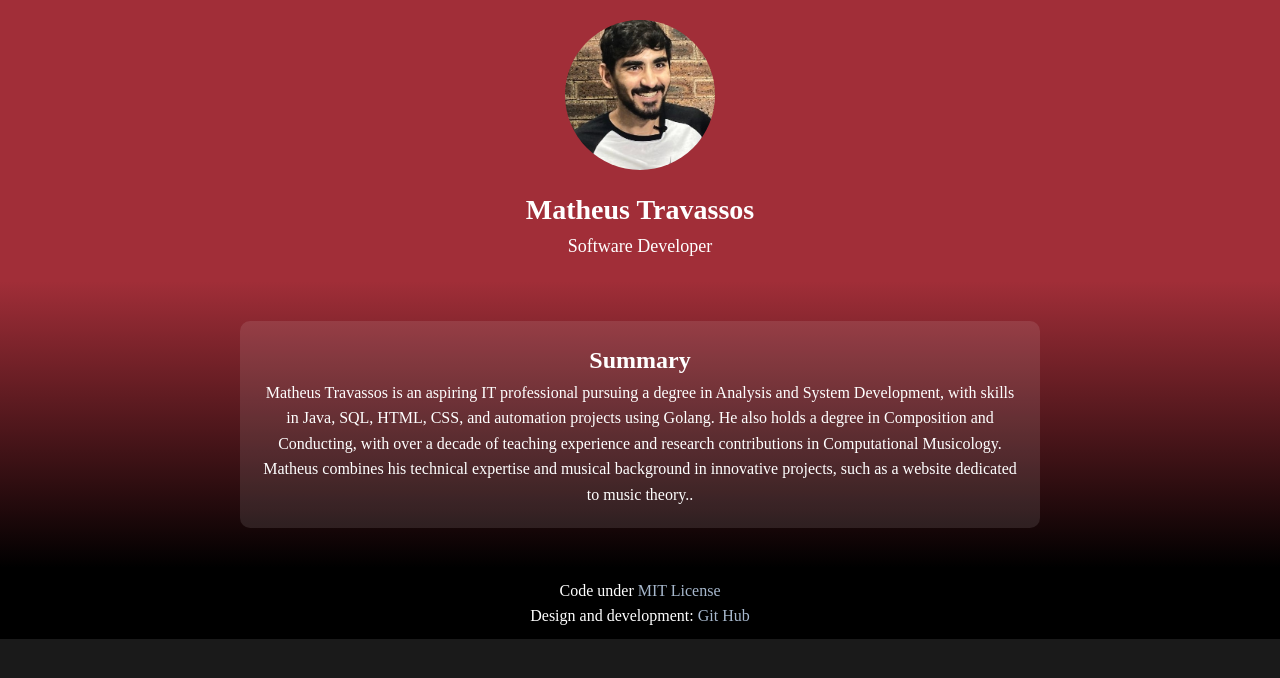
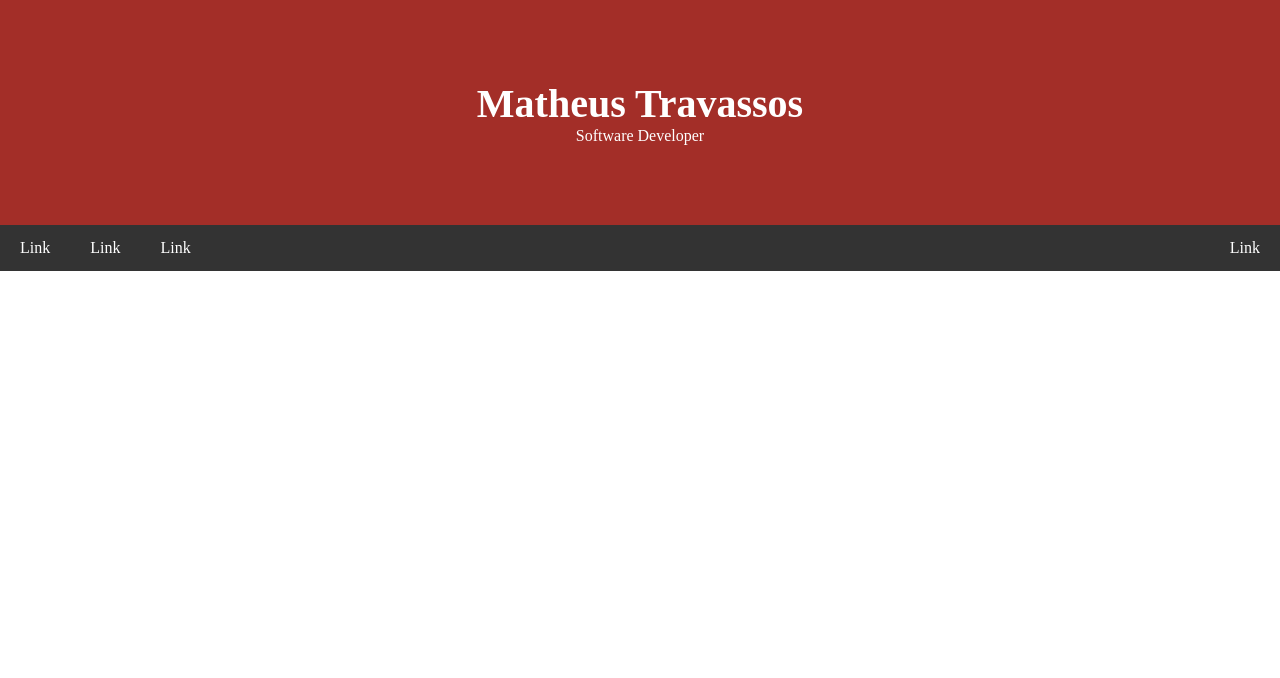
Before and after one commit to mtravassos96/my-resume, a plain HTML site: page index.html in a window 1280 px wide. Drawn offline with Linux system fonts and the light colour scheme.

Commit message:
Makeover
Started all over, same design

```diff
--- a/css/index.css
+++ b/css/index.css
@@ -1,68 +1,43 @@
-* {
+*{
     margin: 0;
     padding: 0;
     box-sizing: border-box;
+}
+
+body {
     font-family: 'Times New Roman', Times, serif;
 }
 
-body {
-    background-color: #1a1a1a;
+.header {
+    padding: 80px;
+    text-align: center;
+    background: #a32e28;
     color: white;
-    line-height: 1.6;
 }
 
-header {
-    background-color: #a12e38;
-    padding: 20px;
-    text-align: center;
+.header h1 {
+    font-size: 40px;
 }
 
-header img {
-    width: 150px;
-    height: 150px;
-    border-radius: 50%;
-    object-fit: cover;
-    margin-bottom: 10px;
+.navbar {
+    overflow: hidden;
+    background-color: #333;
 }
 
-header h1 {
-    font-size: 28px;
-}
-
-header p {
-    font-size: 18px;
-}
-
-main {
-    background-image: linear-gradient(to bottom, #a12e38, black);
-    padding: 40px 20px;
+.navbar a {
+    float: left;
+    display: block;
+    color: white;
     text-align: center;
-}
-
-.summary {
-    max-width: 800px;
-    margin: 0 auto;
-    background-color: rgba(255, 255, 255, 0.1);
-    padding: 20px;
-    border-radius: 10px;
-}
-
-summary h2 {
-    font-size: 24px;
-    margin-bottom: 10px;
-}
-
-footer {
-    text-align: center;
-    padding: 10px;
-    background-color: black;
-}
-
-footer a {
-    color: #a7b8cd;
+    padding: 14px 20px;
     text-decoration: none;
 }
 
-footer a:hover {
-    text-decoration: underline;
+.navbar a.right {
+    float: right;
 }
+
+.navbar a:hover {
+    background-color: #ddd;
+    color: black;
+}
--- a/index.html
+++ b/index.html
@@ -8,6 +8,20 @@
     <title>Matheus Travassos | Resume</title>
 </head>
 <body>
+    <div class="header">
+        <h1>Matheus Travassos</h1>
+        <p>Software Developer</p>
+    </div>
+    <div class="navbar">
+        <a href="#">Link</a>
+        <a href="#">Link</a>
+        <a href="#">Link</a>
+        <a href="#" class="right">Link</a>
+    </div>
+</body>
+</html>
+
+<!--
         <header>
             <img src="images/matheus.jpeg" alt="matheus-photo">
             <h1>Matheus Travassos</h1>
@@ -26,5 +40,4 @@
             <p>Code under <a href="https://opensource.org/licenses/MIT">MIT License</a></p>
             <p>Design and development: <a href="https://github.com/mtravassos96">Git Hub</a></p>
         </footer>
-</body>
-</html>
+-->
```
Lines whose indentation alone changed are shown as unchanged.
